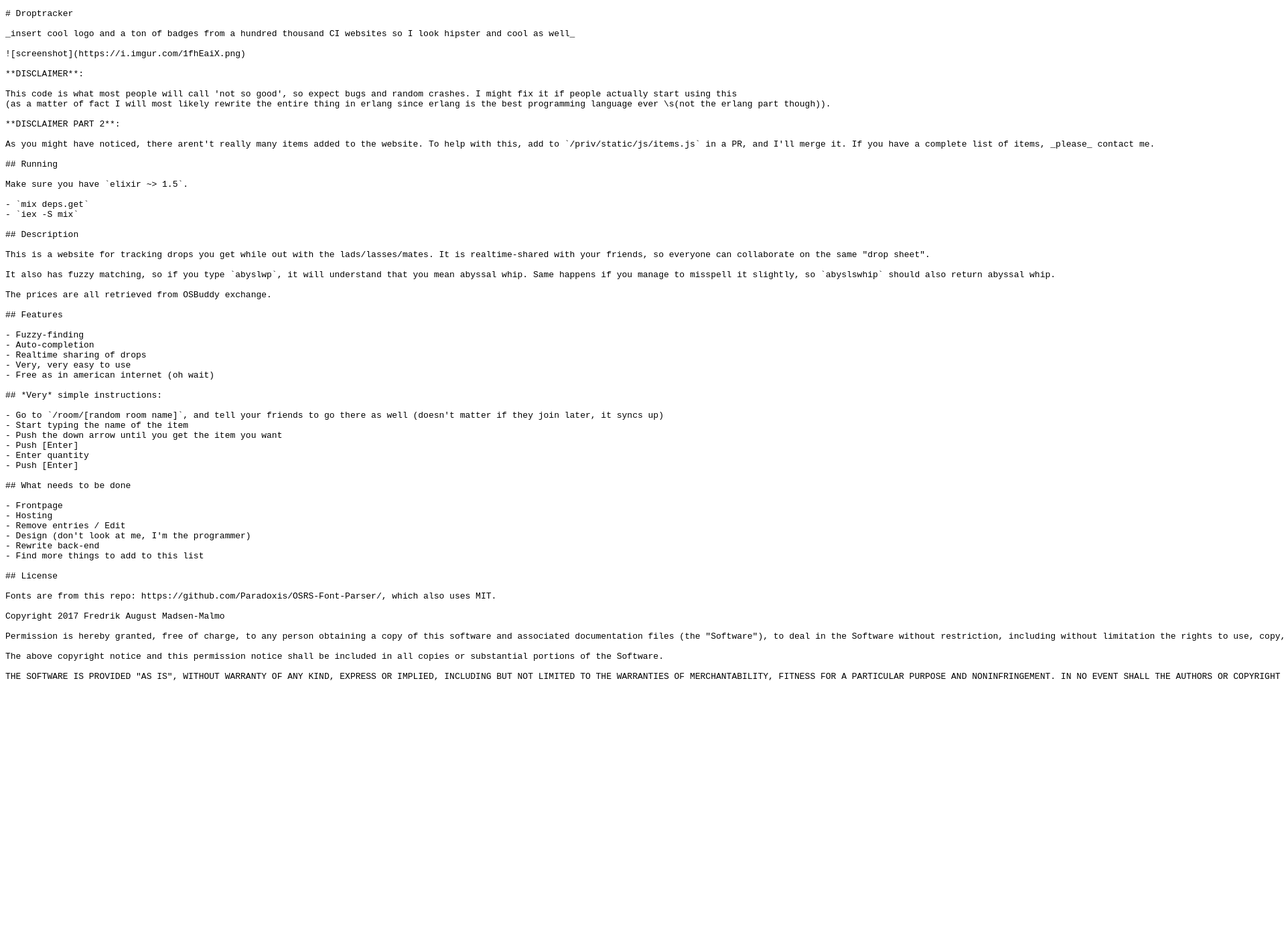
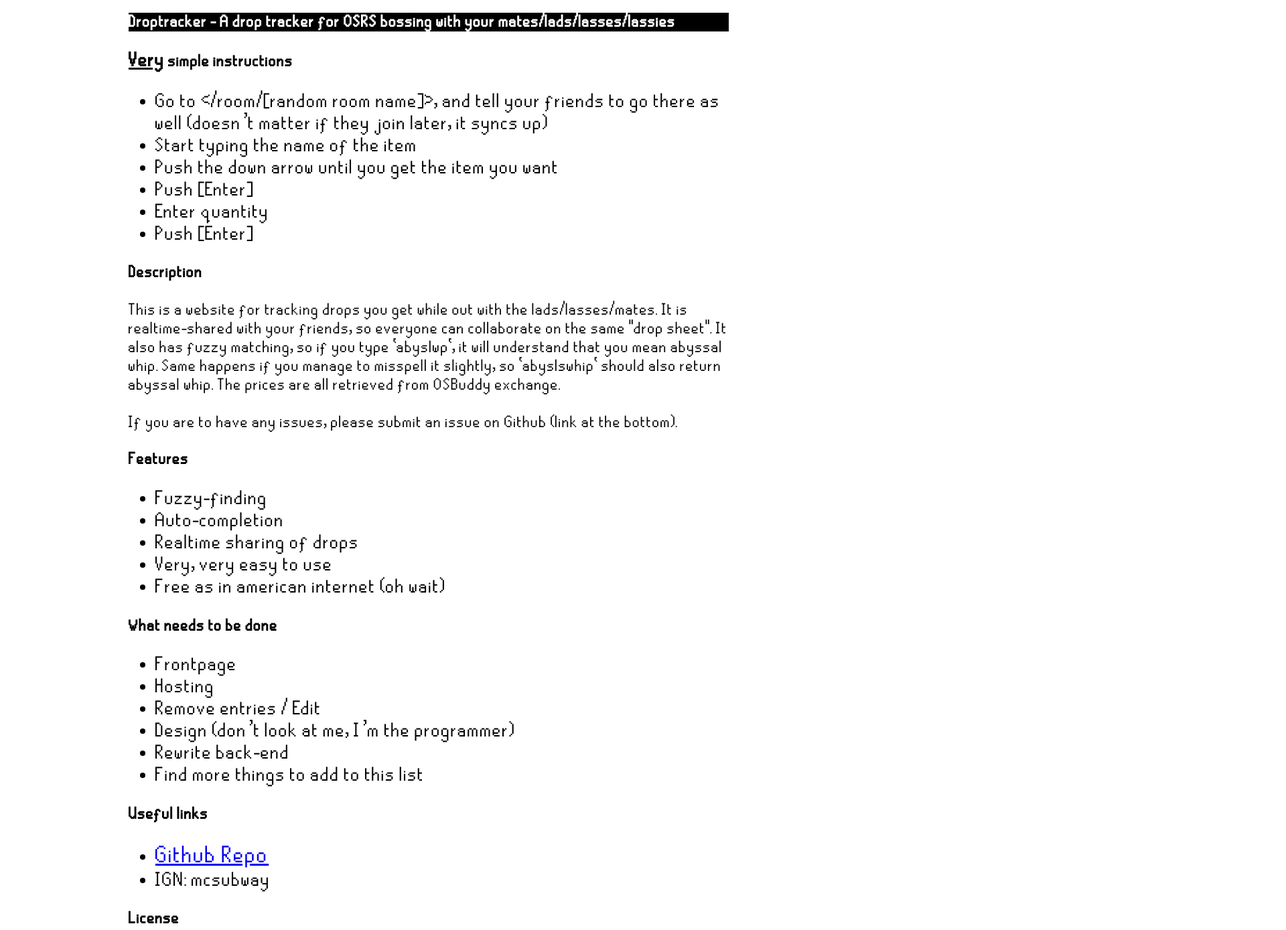
Before and after one commit to FredrikAugust/DropTracker, a plain HTML site: page priv/static/index.html in a window 1280 px wide. Shown: the top 1389 px of the page at 67% size, 1920 px wide, since content can reach past the window. Before the commit the page ends 1046 px from the top, so only its background shows below. Drawn offline with Linux system fonts and the light colour scheme.

Commit message:
Updated index.html

```diff
--- /dev/null
+++ b/priv/static/css/index.css
@@ -0,0 +1,25 @@
+@font-face {
+  font-family: 'osrs-chat-font';
+  src: url('/fonts/runescape_chat_font.eot') format("eot"),
+       url('/fonts/runescape_chat_font.svg') format("svg"),
+       url('/fonts/runescape_chat_font.woff') format("woff"),
+       url('/fonts/runescape_chat_font.ttf') format("truetype");
+}
+
+body {
+  width: 70%;
+  margin: auto;
+}
+
+* {
+  font-size: 1.2em;
+}
+
+h1 {
+  background-color: black;
+  color: white;
+}
+
+h1, h3, p, li {
+  font-family: 'osrs-chat-font';
+}
--- a/priv/static/index.html
+++ b/priv/static/index.html
@@ -6,77 +6,77 @@
   <meta name="viewport" content="width=device-width, initial-scale=1.0">
   <meta http-equiv="X-UA-Compatible" content="ie=edge">
   <title>DropTracker</title>
+  <link rel="stylesheet" href="/css/index.css">
 </head>
 
 <body>
-  <pre>
-# Droptracker
+  <h1>Droptracker - A drop tracker for OSRS bossing with your mates/lads/lasses/lassies</h1>
 
-_insert cool logo and a ton of badges from a hundred thousand CI websites so I look hipster and cool as well_
+  <h3><blink style='text-decoration:underline'>Very</blink> simple instructions</h3>
 
-![screenshot](https://i.imgur.com/1fhEaiX.png)
+  <ul>
+    <li>Go to &lt;/room/[random room name]&gt;, and tell your friends to go there as well (doesn't matter if they join later, it syncs
+      up)
+    </li>
+    <li>Start typing the name of the item</li>
+    <li>Push the down arrow until you get the item you want</li>
+    <li>Push [Enter]</li>
+    <li>Enter quantity</li>
+    <li>Push [Enter]</li>
+  </ul>
 
-**DISCLAIMER**:
+  <h3>Description</h3>
 
-This code is what most people will call 'not so good', so expect bugs and random crashes. I might fix it if people actually start using this
-(as a matter of fact I will most likely rewrite the entire thing in erlang since erlang is the best programming language ever \s(not the erlang part though)).
+  <p>
+    This is a website for tracking drops you get while out with the lads/lasses/mates. It is realtime-shared with your friends,
+    so everyone can collaborate on the same "drop sheet". It also has fuzzy matching, so if you type `abyslwp`, it will understand
+    that you mean abyssal whip. Same happens if you manage to misspell it slightly, so `abyslswhip` should also return abyssal
+    whip. The prices are all retrieved from OSBuddy exchange.
+  </p>
 
-**DISCLAIMER PART 2**:
+  <p>If you are to have any issues, please submit an issue on Github (link at the bottom).</p>
 
-As you might have noticed, there arent't really many items added to the website. To help with this, add to `/priv/static/js/items.js` in a PR, and I'll merge it. If you have a complete list of items, _please_ contact me.
+  <h3>Features</h3>
 
-## Running
+  <ul>
+    <li>Fuzzy-finding</li>
+    <li>Auto-completion</li>
+    <li>Realtime sharing of drops</li>
+    <li>Very, very easy to use</li>
+    <li>Free as in american internet (oh wait)</li>
+  </ul>
 
-Make sure you have `elixir ~> 1.5`.
+  <h3>What needs to be done</h3>
 
-- `mix deps.get`
-- `iex -S mix`
+  <ul>
+    <li>Frontpage</li>
+    <li>Hosting</li>
+    <li>Remove entries / Edit</li>
+    <li>Design (don't look at me, I'm the programmer)</li>
+    <li>Rewrite back-end</li>
+    <li>Find more things to add to this list</li>
+  </ul>
 
-## Description
 
-This is a website for tracking drops you get while out with the lads/lasses/mates. It is realtime-shared with your friends, so everyone can collaborate on the same "drop sheet".
+  <h3>Useful links</h3>
+  <ul>
+    <li><a href="https://github.com/fredrikaugust/droptracker">Github Repo</a></li>
+    <li>IGN: mcsubway</li>
+  </ul>
 
-It also has fuzzy matching, so if you type `abyslwp`, it will understand that you mean abyssal whip. Same happens if you manage to misspell it slightly, so `abyslswhip` should also return abyssal whip.
+  <h3>License</h3>
 
-The prices are all retrieved from OSBuddy exchange.
+  <p>
+Fonts are from this repo: https://github.com/Paradoxis/OSRS-Font-Parser/, which also uses MIT.<br>
 
-## Features
+Copyright 2017 Fredrik August Madsen-Malmo<br>
 
-- Fuzzy-finding
-- Auto-completion
-- Realtime sharing of drops
-- Very, very easy to use
-- Free as in american internet (oh wait)
+Permission is hereby granted, free of charge, to any person obtaining a copy of this software and associated documentation files (the "Software"), to deal in the Software without restriction, including without limitation the rights to use, copy, modify, merge, publish, distribute, sublicense, and/or sell copies of the Software, and to permit persons to whom the Software is furnished to do so, subject to the following conditions: <br>
 
-## *Very* simple instructions:
-
-- Go to `/room/[random room name]`, and tell your friends to go there as well (doesn't matter if they join later, it syncs up)
-- Start typing the name of the item
-- Push the down arrow until you get the item you want
-- Push [Enter]
-- Enter quantity
-- Push [Enter]
-
-## What needs to be done
-
-- Frontpage
-- Hosting
-- Remove entries / Edit
-- Design (don't look at me, I'm the programmer)
-- Rewrite back-end
-- Find more things to add to this list
-
-## License
-
-Fonts are from this repo: https://github.com/Paradoxis/OSRS-Font-Parser/, which also uses MIT.
-
-Copyright 2017 Fredrik August Madsen-Malmo
-
-Permission is hereby granted, free of charge, to any person obtaining a copy of this software and associated documentation files (the "Software"), to deal in the Software without restriction, including without limitation the rights to use, copy, modify, merge, publish, distribute, sublicense, and/or sell copies of the Software, and to permit persons to whom the Software is furnished to do so, subject to the following conditions:
-
-The above copyright notice and this permission notice shall be included in all copies or substantial portions of the Software.
+The above copyright notice and this permission notice shall be included in all copies or substantial portions of the Software. <br>
 
 THE SOFTWARE IS PROVIDED "AS IS", WITHOUT WARRANTY OF ANY KIND, EXPRESS OR IMPLIED, INCLUDING BUT NOT LIMITED TO THE WARRANTIES OF MERCHANTABILITY, FITNESS FOR A PARTICULAR PURPOSE AND NONINFRINGEMENT. IN NO EVENT SHALL THE AUTHORS OR COPYRIGHT HOLDERS BE LIABLE FOR ANY CLAIM, DAMAGES OR OTHER LIABILITY, WHETHER IN AN ACTION OF CONTRACT, TORT OR OTHERWISE, ARISING FROM, OUT OF OR IN CONNECTION WITH THE SOFTWARE OR THE USE OR OTHER DEALINGS IN THE SOFTWARE.
-  </pre>
+  </p>
 </body>
+
 </html>
```
